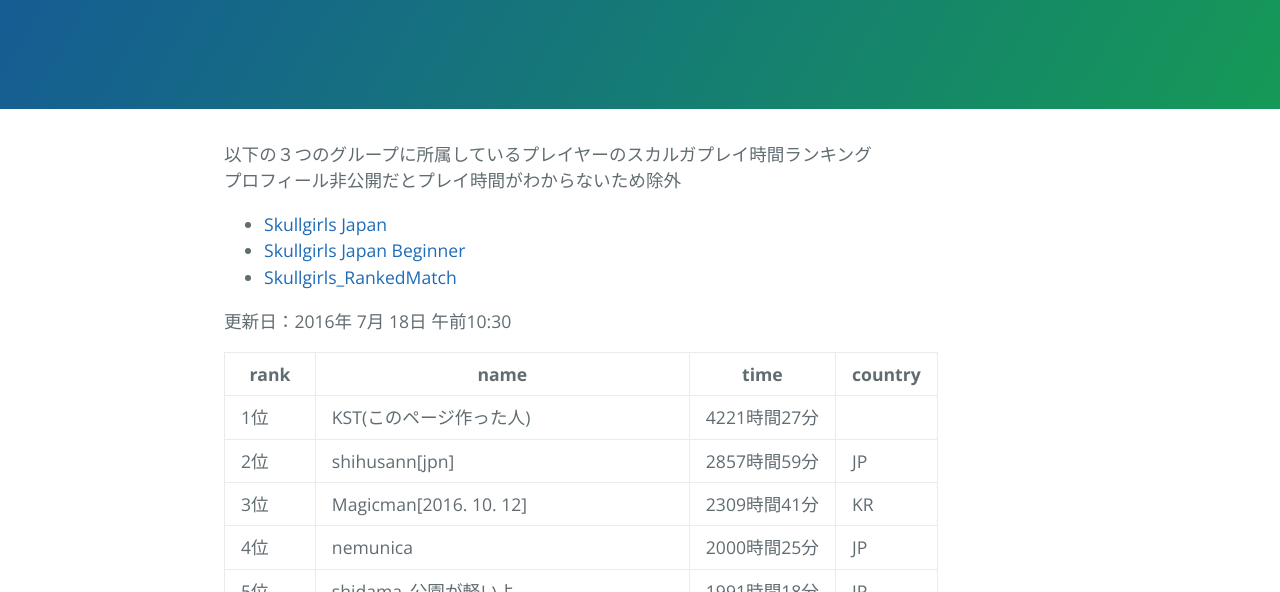
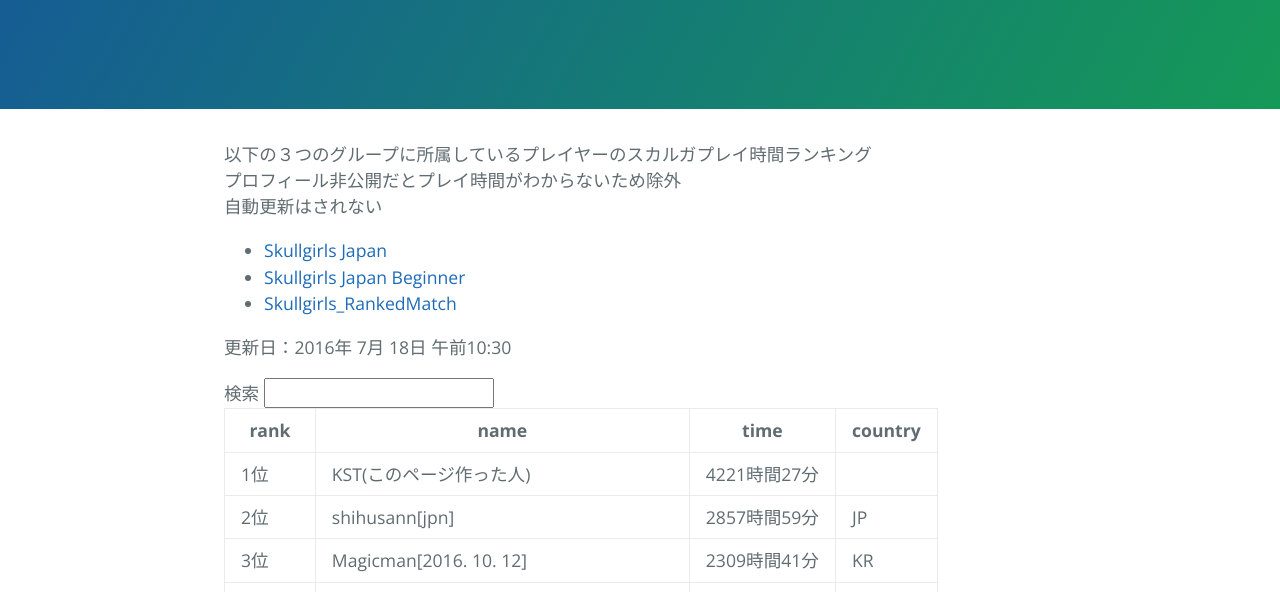
Before and after one commit to kst-skg/kst-skg.github.io, a plain HTML site: page index.html in a window 1280 px wide. Shown: the part 208-800 px from the top of the page. Drawn offline with nearby package versions, Linux system fonts and the light colour scheme.

Commit message:
はい，またミス

```diff
--- a/index.html
+++ b/index.html
@@ -17,7 +17,8 @@
 
     <section class="main-content">
       <p>以下の３つのグループに所属しているプレイヤーのスカルガプレイ時間ランキング<br>
-      プロフィール非公開だとプレイ時間がわからないため除外</p>
+      プロフィール非公開だとプレイ時間がわからないため除外<br>
+      自動更新はされない</p>
       <ul>
         <li><a href="http://steamcommunity.com/groups/SGJP">Skullgirls Japan</a></li>
         <li><a href="https://steamcommunity.com/groups/sgj_b">Skullgirls Japan Beginner</a></li>
@@ -1364,7 +1365,7 @@
     <script src="js/jquery.min.js"></script>
     <script src="js/jquery.ex-table-filter.js"></script>
     <script>
-    $('table.data').exTableFilter({
+    $('table#data').exTableFilter({
     filterFieldTemplate : '<div class="my-filter"><span>検索</span> <input type="text"/></div>'
 });
     </script>
```
